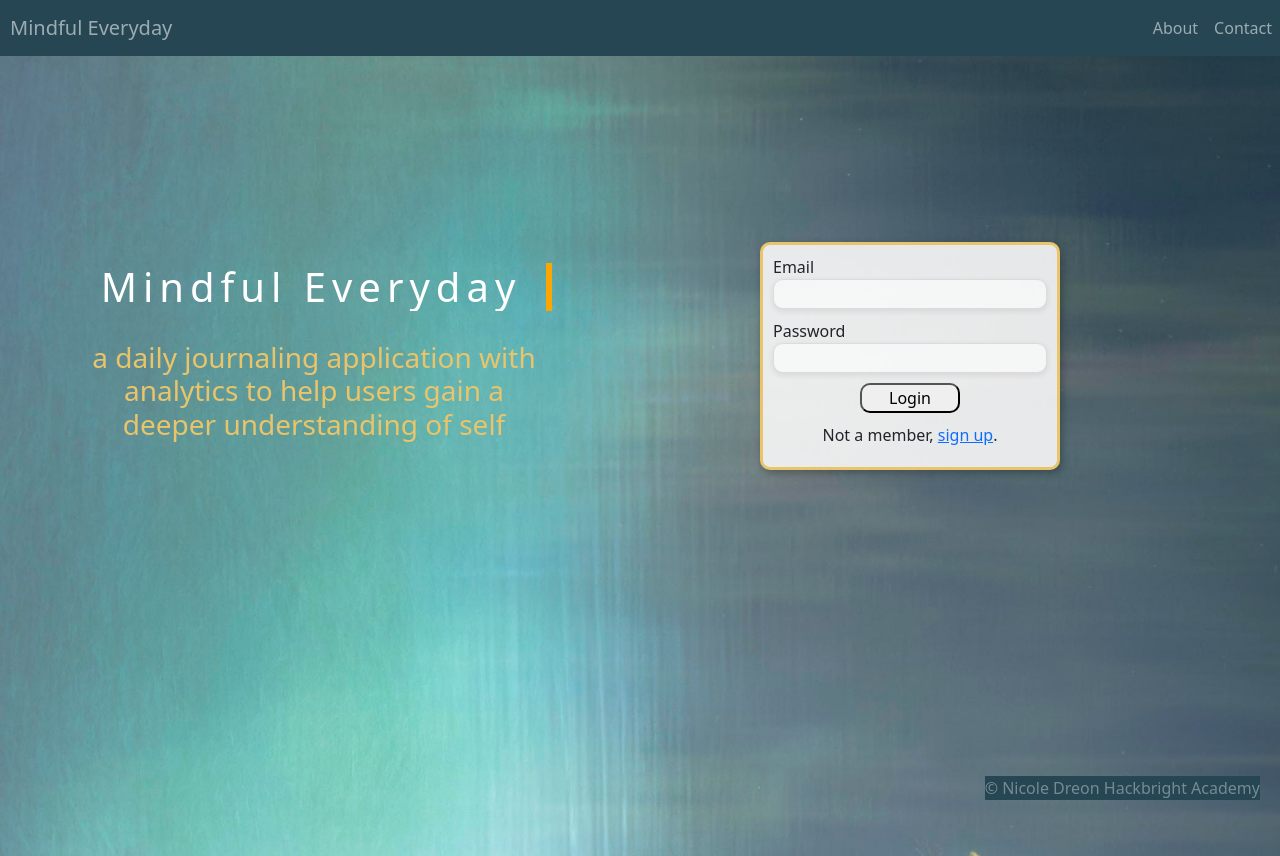
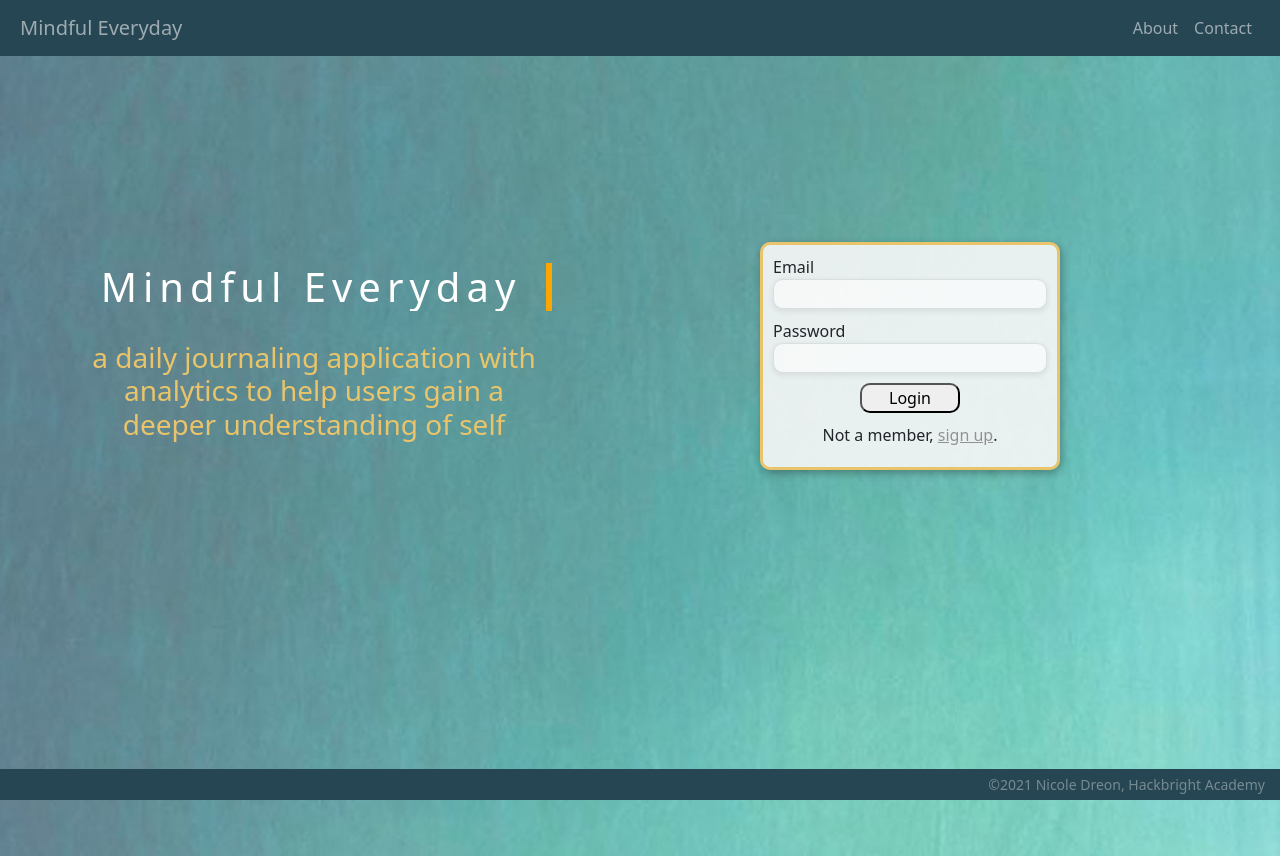
Before and after one commit to NicoleDreon/me, a Flask app: page / in a window 1280 px wide. Run offline with Flask 2, Linux system fonts and the light colour scheme; data that the repository does not hold is empty; some libraries are stand-ins or nearby versions.

Commit message:
minor change to background and color of flash message

```diff
--- a/static/styles.css
+++ b/static/styles.css
@@ -1,5 +1,4 @@
 body {
-  /* background: #fafbfc; */
   background: no-repeat center/cover url("peaceful_background.jpg");
 }
 
@@ -13,16 +12,19 @@ body {
 
 .navbar {
   background-color: #264653;
+  width: 103%;
+  padding-right: 3%;
 }
 
 .navbar-brand {
-  margin-left: 10px;
+  margin-left: 20px;
   /* color: rgba(255, 255, 255, 0.55); */
   opacity: 0.55;
 }
 
 .navbar-nav {
   margin-left: auto;
+  margin-right: 20px;
 }
 
 .home-height {
@@ -91,7 +93,9 @@ body {
 
 #alert {
   background-color: #e76f51;
+  color: white;
   display: inline-block;
+  text-align: center;
   margin: 0 auto;
   padding: 0 3px;
   margin-bottom: 3px;
@@ -119,6 +123,14 @@ body {
 
 #login-form p {
   margin: 10px;
+}
+
+#login-form a {
+  color: rgb(146, 145, 145);
+}
+
+#login-form a:hover {
+  color: rgb(177, 177, 177);
 }
 
 /* past entries quote styles */
@@ -328,8 +340,16 @@ body {
 #page-footer {
   background-color: rgb(38, 70, 83);
   color: rgba(255, 255, 255, 0.37);
+  bottom: 0px;
   position: fixed;
-  bottom: 0px;
-  right: 20px;
-  display: block;
+  /* right: 20px; */
+  /* display: block; */
+  width: 100%;
+  text-align: right;
 }
+
+#page-footer p {
+  font-size: 14px;
+  margin: 5px;
+  margin-right: 15px;
+}
--- a/templates/base.html
+++ b/templates/base.html
@@ -429,7 +429,9 @@
       ></script>
       <script src="https://cdnjs.cloudflare.com/ajax/libs/popper.js/1.12.9/umd/popper.min.js"></script>
       <script src="https://maxcdn.bootstrapcdn.com/bootstrap/4.0.0/js/bootstrap.min.js"></script>
-      <footer id="page-footer">&#169; Nicole Dreon Hackbright Academy</footer>
+      <footer id="page-footer">
+        <p>&#169;2021 Nicole Dreon, Hackbright Academy</p>
+      </footer>
     </class>
   </body>
 </html>
```
Also changed, not shown: static/jan-kahanek-fVUl6kzIvLg-unsplash.jpg (deleted), static/peaceful_background.jpg.
